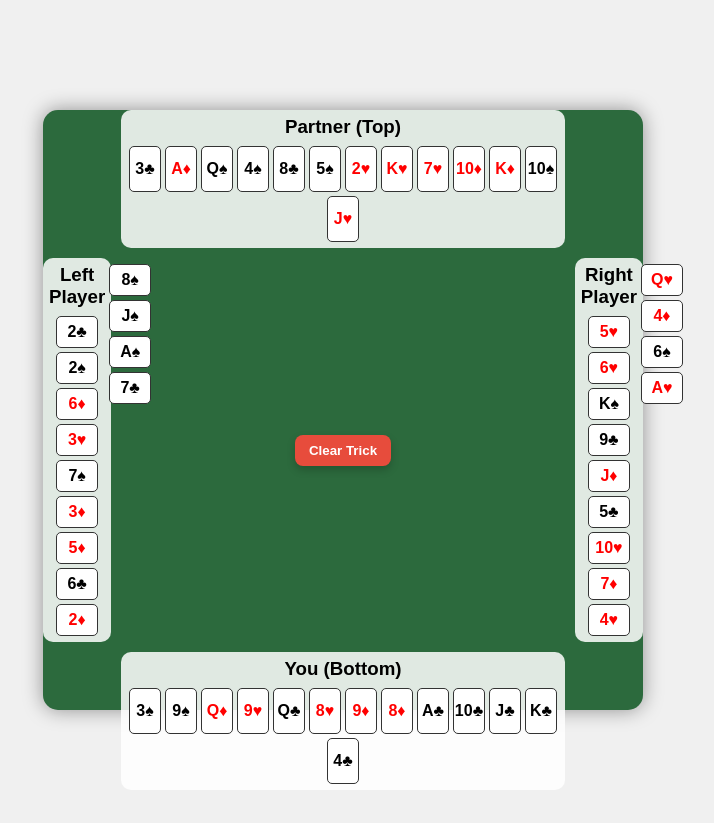
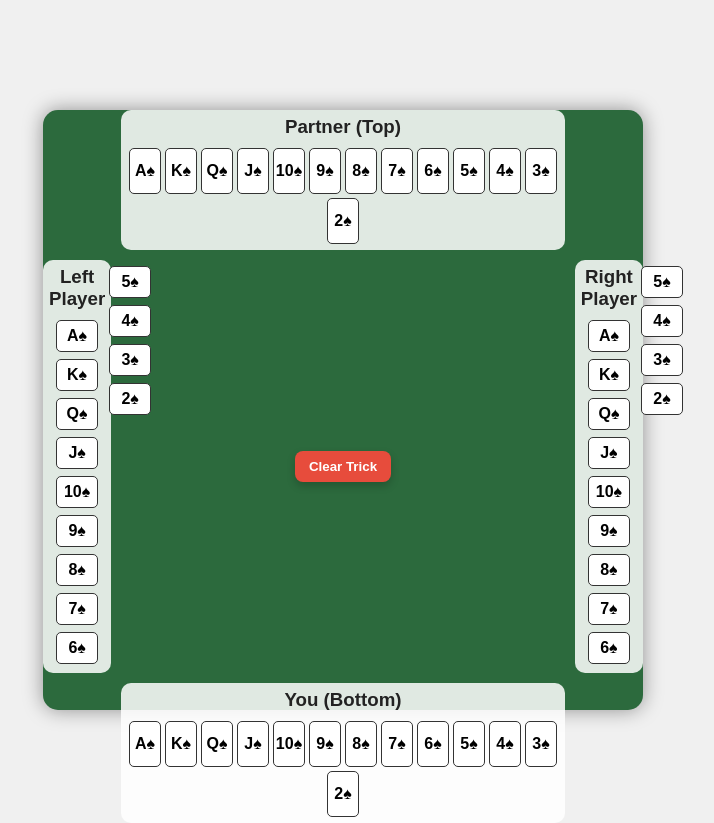
Before and after one commit to mabuchaq/Jawaker, a plain HTML site: page index.html in a window 1280 px wide. Shown: the whole page, without its empty margins (297-1011 px from the left). Drawn offline with Linux system fonts and the light colour scheme.

Commit message:
Update index.html

```diff
--- a/index.html
+++ b/index.html
@@ -1,25 +1,24 @@
 <!DOCTYPE html>
-<html lang="en">
+<html lang="en" >
 <head>
   <meta charset="UTF-8" />
   <meta name="viewport" content="width=device-width, initial-scale=1" />
-<title>Jawaker Fast Trick Tracker</title>
+  <title>Jawaker Complex Partner Card Tracker</title>
   <style>
     body {
+      margin: 0; padding: 10px;
       font-family: Arial, sans-serif;
-    margin: 0; padding: 10px;
+      background: #f0f0f0;
       display: flex;
-    height: 100vh;
-    flex-direction: column;
       justify-content: center;
       align-items: center;
-    background: #f0f0f0;
+      height: 100vh;
     }
     .table {
       position: relative;
       width: 90vw;
+      max-width: 600px;
       height: 80vh;
-    max-width: 600px;
       max-height: 600px;
       background: #2c6a3d;
       border-radius: 15px;
@@ -28,8 +27,8 @@
       grid-template-columns: 1fr auto 1fr;
       grid-template-rows: 1fr auto 1fr;
       gap: 10px;
+      user-select: none;
     }
-  /* Player zones */
     .player {
       background: rgba(255,255,255,0.85);
       border-radius: 10px;
@@ -38,19 +37,30 @@
       flex-wrap: wrap;
       justify-content: center;
       gap: 4px;
-    user-select: none;
+      font-weight: bold;
+      color: #222;
     }
     .player h3 {
       width: 100%;
       text-align: center;
-    margin: 0 0 4px 0;
-    font-weight: bold;
+      margin: 0 0 6px 0;
     }
-
     /* Positions */
     .player-top { grid-column: 2 / 3; grid-row: 1 / 2; }
-  .player-left { grid-column: 1 / 2; grid-row: 2 / 3; flex-direction: column; max-height: 400px; }
-  .player-right { grid-column: 3 / 4; grid-row: 2 / 3; flex-direction: column; max-height: 400px; }
+    .player-left {
+      grid-column: 1 / 2;
+      grid-row: 2 / 3;
+      flex-direction: column;
+      max-height: 420px;
+      align-items: center;
+    }
+    .player-right {
+      grid-column: 3 / 4;
+      grid-row: 2 / 3;
+      flex-direction: column;
+      max-height: 420px;
+      align-items: center;
+    }
     .player-bottom { grid-column: 2 / 3; grid-row: 3 / 4; }
 
     /* Card style */
@@ -61,11 +71,12 @@
       border-radius: 5px;
       line-height: 44px;
       text-align: center;
-    font-weight: bold;
       cursor: pointer;
       background: white;
+      transition: transform 0.15s ease;
       user-select: none;
-    transition: transform 0.2s ease;
+      color: black;
+      font-weight: bold;
     }
     .card.red {
       color: red;
@@ -77,18 +88,13 @@
       transform: scale(0.9);
     }
 
-  /* Layout differences for side players */
+    /* Side players cards layout */
     .player-left .card,
     .player-right .card {
       width: 40px;
       height: 30px;
       line-height: 30px;
-  }
-  .player-left {
-    align-items: center;
-  }
-  .player-right {
-    align-items: center;
+      margin-bottom: 3px;
     }
 
     /* Clear trick button */
@@ -119,96 +125,59 @@
     <div class="player player-top" id="partner">
       <h3>Partner (Top)</h3>
     </div>
+
     <button class="clear-btn" id="clearTrick">Clear Trick</button>
+
     <div class="player player-left" id="left">
       <h3>Left Player</h3>
     </div>
+
     <div></div> <!-- Center space -->
+
     <div class="player player-right" id="right">
       <h3>Right Player</h3>
     </div>
+
     <div class="player player-bottom" id="you">
       <h3>You (Bottom)</h3>
     </div>
   </div>
 
   <script>
+    // Card ranks for display
     const ranks = ['A','K','Q','J','10','9','8','7','6','5','4','3','2'];
-  const suits = [
-    {name:'spades', symbol:'♠', color:'black'},
-    {name:'hearts', symbol:'♥', color:'red'},
-    {name:'diamonds', symbol:'♦', color:'red'},
-    {name:'clubs', symbol:'♣', color:'black'}
-  ];
+    const suitSymbol = '♠'; // fixed suit for simplicity
 
-  // Each player gets 13 cards: (for demo, full deck distributed evenly)
-  // You can customize starting hands here:
-  const playerHands = {
-    you: [],
-    partner: [],
-    left: [],
-    right: []
-  };
+    // Render 13 cards for each player with ranks and suit
+    function renderPlayerCards() {
+      ['you', 'partner', 'left', 'right'].forEach(playerId => {
+        const container = document.getElementById(playerId);
+        // Remove old cards except the header h3
+        [...container.children].forEach(c => { if (c.tagName !== 'H3') c.remove(); });
 
-  // Create a full deck and distribute evenly for demo
-  let fullDeck = [];
-  for (const suit of suits) {
-    for (const rank of ranks) {
-      fullDeck.push({rank, suit: suit.name, symbol: suit.symbol, color: suit.color});
-    }
-  }
-
-  // Shuffle function (Fisher-Yates)
-  function shuffle(array) {
-    let currentIndex = array.length, randomIndex;
-    while (currentIndex !== 0) {
-      randomIndex = Math.floor(Math.random() * currentIndex);
-      currentIndex--;
-      [array[currentIndex], array[randomIndex]] = [array[randomIndex], array[currentIndex]];
-    }
-    return array;
-  }
-
-  // Shuffle deck and deal 13 cards each
-  fullDeck = shuffle(fullDeck);
-  playerHands.you = fullDeck.slice(0,13);
-  playerHands.partner = fullDeck.slice(13,26);
-  playerHands.left = fullDeck.slice(26,39);
-  playerHands.right = fullDeck.slice(39,52);
-
-  // Render player hands
-  function renderPlayerHands() {
-    for (const pos of ['you', 'partner', 'left', 'right']) {
-      const container = document.getElementById(pos);
-      container.querySelectorAll('.card').forEach(c => c.remove()); // clear old cards
-
-      playerHands[pos].forEach(card => {
-        const cardEl = document.createElement('div');
-        cardEl.classList.add('card');
-        if (card.color === 'red') cardEl.classList.add('red');
-        cardEl.textContent = card.rank + card.symbol;
-        if (card.played) cardEl.classList.add('played');
-
-        // When clicked: toggle played state
-        cardEl.addEventListener('click', () => {
-          card.played = !card.played;
-          cardEl.classList.toggle('played');
+        ranks.forEach(rank => {
+          const card = document.createElement('div');
+          card.classList.add('card');
+          card.textContent = rank + suitSymbol;
+          // Toggle played state on click
+          card.addEventListener('click', () => {
+            card.classList.toggle('played');
           });
-
-        container.appendChild(cardEl);
+          container.appendChild(card);
         });
-    }
+      });
     }
 
     document.getElementById('clearTrick').addEventListener('click', () => {
-    // Reset all cards to unplayed
-    for (const pos of ['you', 'partner', 'left', 'right']) {
-      playerHands[pos].forEach(card => card.played = false);
-    }
-    renderPlayerHands();
+      ['you', 'partner', 'left', 'right'].forEach(playerId => {
+        const container = document.getElementById(playerId);
+        [...container.querySelectorAll('.card.played')].forEach(card => {
+          card.classList.remove('played');
+        });
+      });
     });
 
-  renderPlayerHands();
+    renderPlayerCards();
   </script>
 
 </body>
```
Lines whose indentation alone changed are shown as unchanged.
